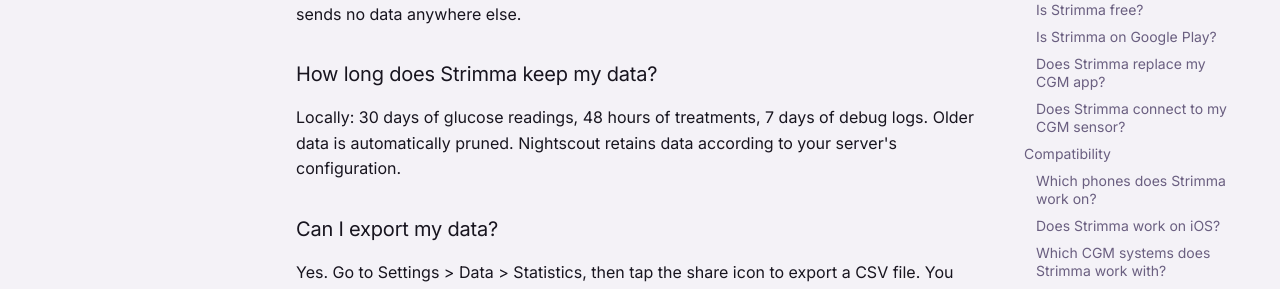
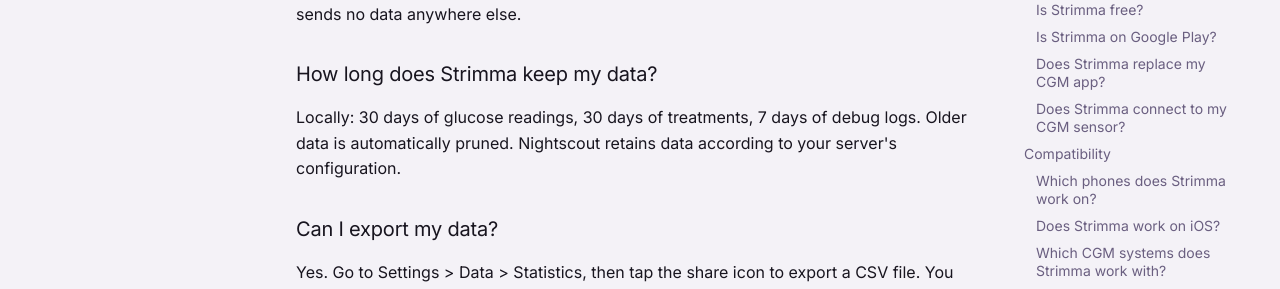
Before and after one commit to psjostrom/strimma, an MkDocs documentation site: the page built from docs/faq.md, in a window 1280 px wide and 900 px high, scrolled down 1673 px. Shown: the part 153-442 px from the top of the window. Built offline with MkDocs 1.6.1 and Material for MkDocs 9.7.7, drawn with Linux system fonts in a browser that asks for light colours; comment, search, counter and statistics services are not loaded.

Commit message:
Fix treatment retention in FAQ: 48 hours → 30 days
Co-Authored-By: Claude Opus 4.6 (1M context) <noreply@anthropic.com>

```diff
--- a/docs/faq.md
+++ b/docs/faq.md
@@ -56,7 +56,7 @@ Glucose readings are stored in a local database on your phone (Room database). I
 
 ### How long does Strimma keep my data?
 
-Locally: 30 days of glucose readings, 48 hours of treatments, 7 days of debug logs. Older data is automatically pruned. Nightscout retains data according to your server's configuration.
+Locally: 30 days of glucose readings, 30 days of treatments, 7 days of debug logs. Older data is automatically pruned. Nightscout retains data according to your server's configuration.
 
 ### Can I export my data?
 
```
